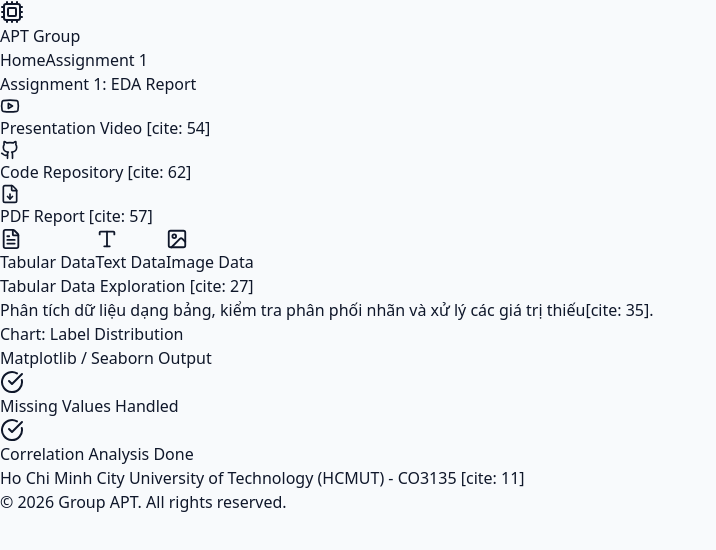
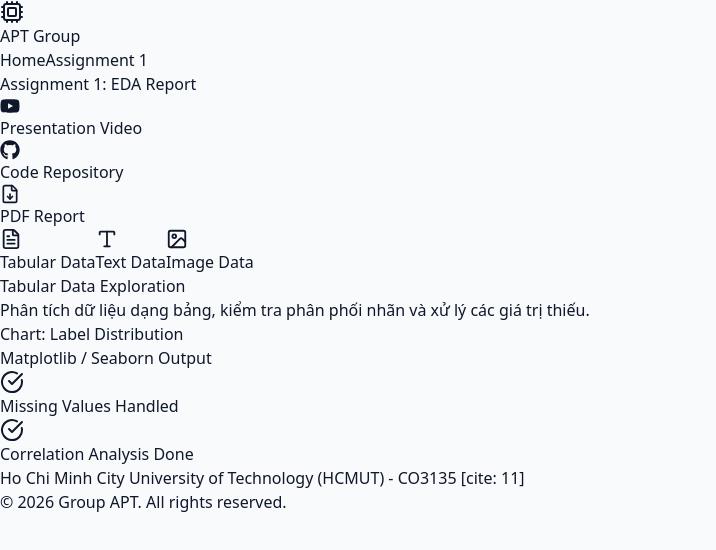
Before and after one commit to caothanhbang455/ML_P4AI_Website, a React app: page /ML_P4AI_Website/assignment-1 in a window 1280 px wide. Shown: the top 550 px of the page, without its empty margins (0-716 px from the left). Built offline with nearby package versions, Linux system fonts and the light colour scheme; the HTML template or start-up script is replaced by a standard one.

Commit message:
'resolve4'

```diff
--- a/package.json
+++ b/package.json
@@ -14,6 +14,7 @@
     "lucide-react": "^1.7.0",
     "react": "^19.2.4",
     "react-dom": "^19.2.4",
+    "react-icons": "^5.6.0",
     "react-router-dom": "^7.13.2"
   },
   "devDependencies": {
--- a/src/pages/Assignment1.jsx
+++ b/src/pages/Assignment1.jsx
@@ -1,9 +1,11 @@
 import { useState } from 'react';
 import { motion, AnimatePresence } from 'framer-motion';
-import { FileText, Type, ImageIcon, Youtube, Github, FileDown, CheckCircle } from 'lucide-react';
+import { FileText, Type, ImageIcon, FileDown, CheckCircle } from 'lucide-react';
+import { FaYoutube, FaGithub } from 'react-icons/fa';
 
 const Assignment1 = () => {
   const [activeTab, setActiveTab] = useState('tabular');
+
   const tabs = [
     { id: 'tabular', label: 'Tabular Data', icon: FileText },
     { id: 'text', label: 'Text Data', icon: Type },
@@ -12,57 +14,106 @@
 
   return (
     <div className="max-w-7xl mx-auto px-4 py-16">
+      {/* HEADER */}
       <div className="mb-16 border-b border-slate-200 pb-12">
-        <h1 className="text-4xl font-black mb-8 tracking-tight italic">Assignment 1: EDA Report</h1>
+        <h1 className="text-4xl font-black mb-8 tracking-tight italic">
+          Assignment 1: EDA Report
+        </h1>
+
         <div className="flex flex-wrap gap-4">
-          <a href="#" className="flex items-center gap-3 bg-red-600 text-white px-6 py-3 rounded-2xl font-bold hover:bg-red-700 shadow-lg shadow-red-100 transition-all active:scale-95">
-            <Youtube size={20}/> Presentation Video [cite: 54]
+          <a
+            href="#"
+            className="flex items-center gap-3 bg-red-600 text-white px-6 py-3 rounded-2xl font-bold hover:bg-red-700 shadow-lg shadow-red-100 transition-all active:scale-95"
+          >
+            <FaYoutube size={20} /> Presentation Video
           </a>
-          <a href="#" className="flex items-center gap-3 bg-slate-900 text-white px-6 py-3 rounded-2xl font-bold hover:bg-black shadow-lg shadow-slate-200 transition-all active:scale-95">
-            <Github size={20}/> Code Repository [cite: 62]
+
+          <a
+            href="#"
+            className="flex items-center gap-3 bg-slate-900 text-white px-6 py-3 rounded-2xl font-bold hover:bg-black shadow-lg shadow-slate-200 transition-all active:scale-95"
+          >
+            <FaGithub size={20} /> Code Repository
           </a>
-          <a href="#" className="flex items-center gap-3 bg-blue-600 text-white px-6 py-3 rounded-2xl font-bold hover:bg-blue-700 shadow-lg shadow-blue-100 transition-all active:scale-95">
-            <FileDown size={20}/> PDF Report [cite: 57]
+
+          <a
+            href="#"
+            className="flex items-center gap-3 bg-blue-600 text-white px-6 py-3 rounded-2xl font-bold hover:bg-blue-700 shadow-lg shadow-blue-100 transition-all active:scale-95"
+          >
+            <FileDown size={20} /> PDF Report
           </a>
         </div>
       </div>
 
+      {/* TABS */}
       <div className="flex flex-wrap gap-3 mb-10">
         {tabs.map((tab) => (
-          <button key={tab.id} onClick={() => setActiveTab(tab.id)} className={`flex items-center gap-3 px-8 py-4 rounded-2xl font-bold transition-all ${activeTab === tab.id ? 'bg-blue-600 text-white shadow-xl shadow-blue-100' : 'bg-white text-slate-500 hover:bg-white/80 border border-slate-100'}`}>
+          <button
+            key={tab.id}
+            onClick={() => setActiveTab(tab.id)}
+            className={`flex items-center gap-3 px-8 py-4 rounded-2xl font-bold transition-all ${
+              activeTab === tab.id
+                ? 'bg-blue-600 text-white shadow-xl shadow-blue-100'
+                : 'bg-white text-slate-500 hover:bg-white/80 border border-slate-100'
+            }`}
+          >
             <tab.icon size={22} /> {tab.label}
           </button>
         ))}
       </div>
 
+      {/* CONTENT */}
       <AnimatePresence mode="wait">
-        <motion.div key={activeTab} initial={{ opacity: 0, y: 10 }} animate={{ opacity: 1, y: 0 }} exit={{ opacity: 0, y: -10 }} className="bg-white p-12 rounded-[3rem] shadow-sm border border-slate-100 min-h-[500px]">
+        <motion.div
+          key={activeTab}
+          initial={{ opacity: 0, y: 10 }}
+          animate={{ opacity: 1, y: 0 }}
+          exit={{ opacity: 0, y: -10 }}
+          className="bg-white p-12 rounded-[3rem] shadow-sm border border-slate-100 min-h-[500px]"
+        >
           {activeTab === 'tabular' && (
             <div className="animate-in fade-in duration-500">
-              <h2 className="text-3xl font-black mb-6 text-blue-600">Tabular Data Exploration [cite: 27]</h2>
-              <p className="text-slate-500 text-lg mb-10 leading-relaxed">Phân tích dữ liệu dạng bảng, kiểm tra phân phối nhãn và xử lý các giá trị thiếu[cite: 35].</p>
+              <h2 className="text-3xl font-black mb-6 text-blue-600">
+                Tabular Data Exploration
+              </h2>
+
+              <p className="text-slate-500 text-lg mb-10 leading-relaxed">
+                Phân tích dữ liệu dạng bảng, kiểm tra phân phối nhãn và xử lý các giá trị thiếu.
+              </p>
+
               <div className="grid grid-cols-1 md:grid-cols-2 gap-8">
+                {/* Chart placeholder */}
                 <div className="bg-slate-50 h-80 rounded-[2rem] border border-dashed border-slate-200 flex flex-col items-center justify-center text-slate-400 font-medium">
                   <span className="mb-2">Chart: Label Distribution</span>
-                  <p className="text-xs uppercase tracking-widest">Matplotlib / Seaborn Output</p>
+                  <p className="text-xs uppercase tracking-widest">
+                    Matplotlib / Seaborn Output
+                  </p>
                 </div>
+
+                {/* Checklist */}
                 <div className="space-y-4">
                   <div className="flex items-center gap-3 bg-white p-4 rounded-2xl border border-slate-100 shadow-sm">
-                    <CheckCircle className="text-green-500" size={24}/>
-                    <span className="font-bold text-slate-700">Missing Values Handled</span>
+                    <CheckCircle className="text-green-500" size={24} />
+                    <span className="font-bold text-slate-700">
+                      Missing Values Handled
+                    </span>
                   </div>
+
                   <div className="flex items-center gap-3 bg-white p-4 rounded-2xl border border-slate-100 shadow-sm">
-                    <CheckCircle className="text-green-500" size={24}/>
-                    <span className="font-bold text-slate-700">Correlation Analysis Done</span>
+                    <CheckCircle className="text-green-500" size={24} />
+                    <span className="font-bold text-slate-700">
+                      Correlation Analysis Done
+                    </span>
                   </div>
                 </div>
               </div>
             </div>
           )}
-          {/* Bạn chỉ cần copy cấu trúc tương tự cho Text và Image */}
+
+          {/* Bạn có thể copy block trên cho text/image */}
         </motion.div>
       </AnimatePresence>
     </div>
   );
 };
+
 export default Assignment1;
```
Also changed, not shown: 1 other file (tests, documents, lock files or other folders).
